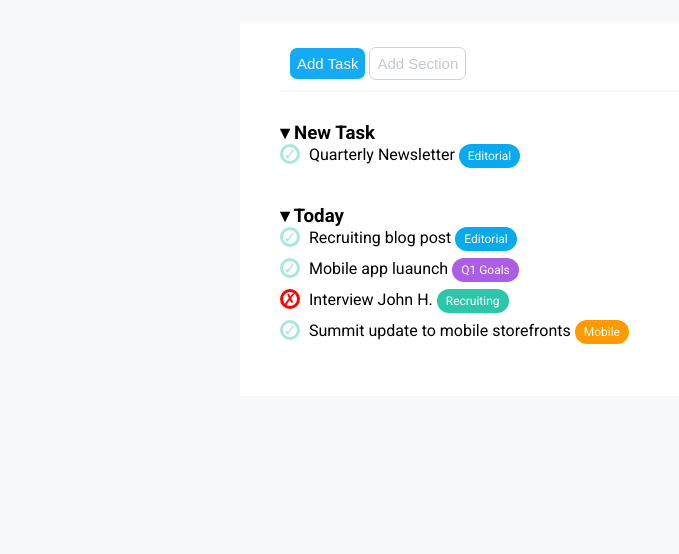
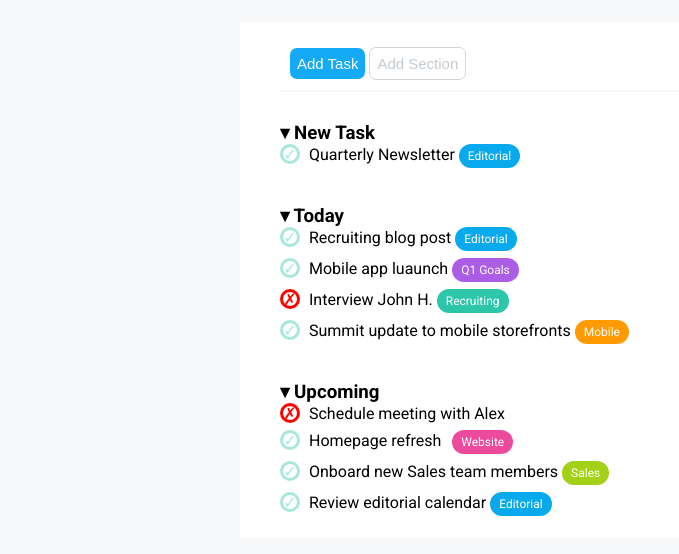
Before and after one commit to Fabrizio-padula-hub/html-css-toboolist, a plain HTML site: page index.html in a window 1280 px wide. Shown: the part 96-650 px from the top of the page, without its empty margins (0-679 px from the left). Drawn offline with Linux system fonts and the light colour scheme.

Commit message:
feat: add section upcoming

```diff
--- a/index.html
+++ b/index.html
@@ -22,8 +22,7 @@
             <button class="add-task">Add Task</button>
             <button class="add-section">Add Section</button>
         </div>
-        <!-- /fine bottoni -->
-        <div class="corpo">
+            <!-- /fine bottoni -->
             <!-- New task -->
             <div class="new-task">
                 <h3>&#9662; New Task</h3>
@@ -54,8 +53,29 @@
                     <div class="mobile">Mobile</div>
                 </div>
             </div>
-
             <!-- /fine today -->
+            <!-- Upcoming -->
+            <div class="upcoming">
+                <h3>&#9662; Upcoming</h3>
+                <span class="spunta-x">&#10007;</span>
+                <span >Schedule meeting with Alex</span>
+                <div>
+                    <span class="spunta-v">&#10003;</span>
+                    <span>Homepage refresh</span>
+                    <div class="website">Website</div>
+                </div>
+                <div>
+                    <span class="spunta-v">&#10003;</span>
+                    <span>Onboard new Sales team members</span>
+                    <div class="sales">Sales</div>
+                </div>
+                <div>
+                    <span class="spunta-v">&#10003;</span>
+                    <span>Review editorial calendar</span>
+                    <div class="editorial">Editorial</div>
+                </div>
+            </div>
+            <!-- /fine Upcoming -->
 
 
 
@@ -65,7 +85,7 @@
 
 
 
-        </div>
+
 
 
 
--- a/style.css
+++ b/style.css
@@ -112,7 +112,7 @@ Fine Bottoni
     font-size: 12px;
     margin-bottom: 7px;
 }
-.q1-goals{
+.recruiting{
     display: inline-block;
     background-color: #ab5de6;
     padding: 5px 9px;
@@ -139,3 +139,21 @@ Fine Bottoni
     font-size: 12px;
     margin-bottom: 7px;
 }
+.website{
+    display: inline-block;
+    background-color: #ec4a9d;
+    padding: 5px 9px;
+    border-radius: 12px;
+    color: white;
+    font-size: 12px;
+    margin: 7px;
+}
+.sales{
+    display: inline-block;
+    background-color: #a3d116;
+    padding: 5px 9px;
+    border-radius: 12px;
+    color: white;
+    font-size: 12px;
+    margin-bottom: 7px;
+}
```
